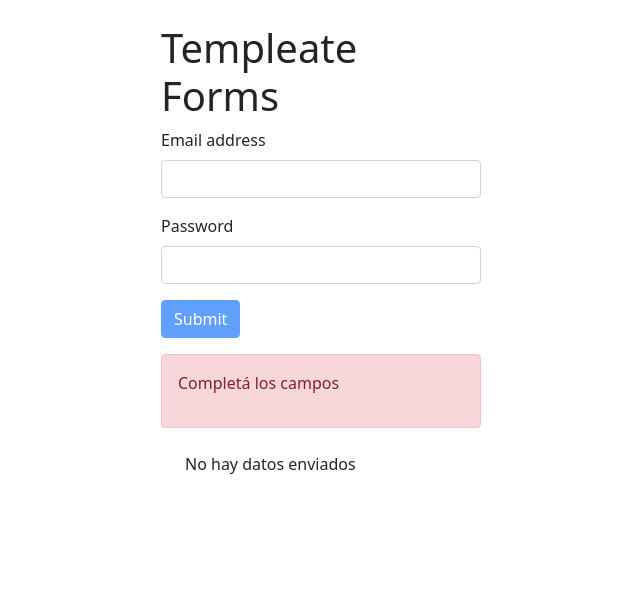
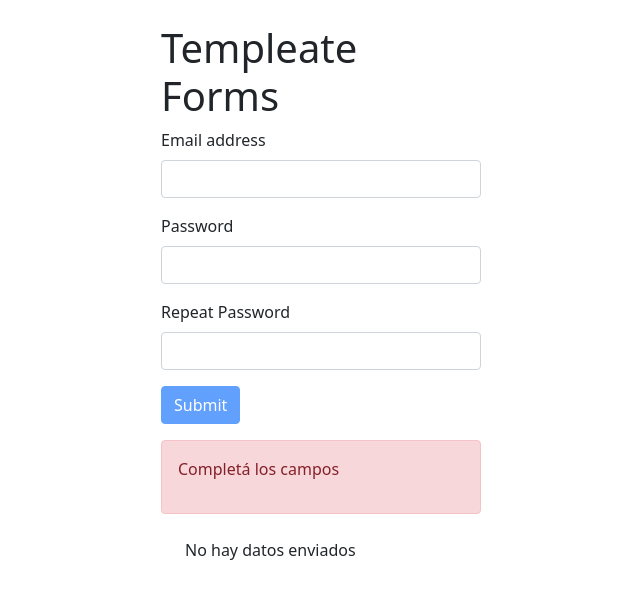
Before and after one commit to florencia-sosa/templeate-forms, an Angular app: page / in a window 1280 px wide. Shown: the top 598 px of the page, without its empty margins (319-959 px from the left). Built offline with nearby package versions, Linux system fonts and the light colour scheme.

Commit message:
add repeat password

```diff
--- a/src/app/app.component.html
+++ b/src/app/app.component.html
@@ -17,6 +17,14 @@
           La contraseña debe tener más de 5 caracteres
         </div>
       </div>
+      <div class="mb-3">
+        <label class="form-label">Repeat Password</label>
+        <input type="repassword" minlength="5" class="form-control" [(ngModel)]="login.repassword" name="repassword"
+          #repassword="ngModel" required>
+        <div [hidden]="repassword.value === password.value" class="mt-3 alert alert-danger">
+          La contraseña y repetir contraseña deben ser iguales
+        </div>
+      </div>
       <button type="submit" [disabled]="!loginForm.valid" class="btn btn-primary">Submit</button>
       <div [hidden]="loginForm.dirty" class="mt-3 alert alert-danger">
         <p>Completá los campos</p>
@@ -26,7 +34,8 @@
     <ng-container *ngIf="date;else noDate">
       <h2>Datos enviados</h2>
       <p>El email es: {{login.email}}</p>
-      <p>La contreña es: {{login.password}}</p>
+      <p>La contraseña es: {{login.password}}</p>
+      <p>La repetir contraseña es: {{login.repassword}}</p>
     </ng-container>
 
     <ng-template #noDate>
--- a/src/app/app.component.ts
+++ b/src/app/app.component.ts
@@ -13,6 +13,7 @@ export class AppComponent {
   public login: Login = {
     email: '',
     password: '',
+    repassword:''
   }
   public onSubmit() {
     console.log('el email es' + this.login.email)
@@ -23,5 +24,6 @@ export class AppComponent {
 
 interface Login {
   email: string,
-  password: string
+  password: string,
+  repassword: string
 }
```
